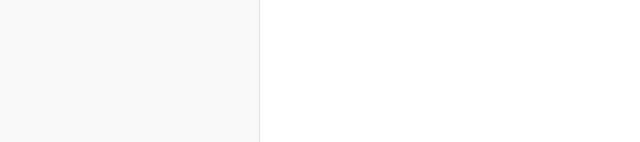
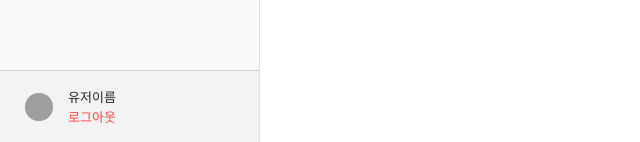
Before and after one commit to ro-ssang/youtube-playlist-02, a React (Create React App) app: page / in a window 1280 px wide. Shown: the part 658-800 px from the top of the page, without its empty margins (0-640 px from the left). Built offline with nearby package versions, Linux system fonts and the light colour scheme; grey boxes are pictures that could not be loaded.

Commit message:
Feat: LogoutBox 컴포넌트 추가

```diff
--- /dev/null
+++ b/src/components/atoms/AuthBox.jsx
@@ -0,0 +1,18 @@
+import React from 'react';
+import styled from 'styled-components';
+
+const Container = styled.div`
+  display: flex;
+  -webkit-box-align: center;
+  align-items: center;
+  height: 72px;
+  padding: 0px 1.5625rem;
+  border-top: 0.5px solid ${({ theme }) => theme.colors.divider};
+  background: ${({ theme }) => theme.colors.sidebar.background.default};
+`;
+
+function AuthBox({ children }) {
+  return <Container>{children}</Container>;
+}
+
+export default AuthBox;
--- /dev/null
+++ b/src/components/atoms/Avatar.jsx
@@ -0,0 +1,17 @@
+import React from 'react';
+import styled from 'styled-components';
+
+const Image = styled.img`
+  width: 1.75rem;
+  height: 1.75rem;
+  border-radius: 50%;
+  margin-right: 15px;
+  background: rgb(210, 210, 210);
+  object-fit: cover;
+`;
+
+function Avatar({ avatarUrl }) {
+  return <Image src={avatarUrl} alt="아바타" />;
+}
+
+export default Avatar;
--- a/src/components/modules/Aside.jsx
+++ b/src/components/modules/Aside.jsx
@@ -1,10 +1,12 @@
 import React from 'react';
 import styled from 'styled-components';
 import AddPlayItem from '../atoms/AddPlayItem';
+import AuthBox from '../atoms/AuthBox';
 import BrowseItem from '../atoms/BrowseItem';
 import ListTitle from '../atoms/ListTitle';
 import PlayItem from '../atoms/PlayItem';
 import SiteLogo from '../atoms/SiteLogo';
+import LogoutBox from './LogoutBox';
 import SearchForm from './SearchForm';
 
 const Container = styled.aside`
@@ -37,6 +39,13 @@ function Aside({ children }) {
           <PlayItem text="요리" path="/playlist/PLnURkYeeEkiKJjDKapnRxLVesniKMYGQm" />
         </PlayList>
       </Nav>
+      <AuthBox>
+        <LogoutBox
+          avatarUrl="https://lh3.googleusercontent.com/a/AATXAJxEa6-_FQ9x-ASpd6cIaHcq_gHEwuVkAMUQ_Nb-=s96-c"
+          username="유저이름"
+          logoutPath="/"
+        />
+      </AuthBox>
     </Container>
   );
 }
--- /dev/null
+++ b/src/components/modules/LogoutBox.jsx
@@ -0,0 +1,27 @@
+import React from 'react';
+import { Link } from 'react-router-dom';
+import styled from 'styled-components';
+import Avatar from '../atoms/Avatar';
+
+const Username = styled.div`
+  font-size: 0.8125rem;
+`;
+const LogoutLink = styled(Link)`
+  font-size: 0.8125rem;
+  color: ${({ theme }) => theme.colors.red};
+  cursor: pointer;
+`;
+
+function LogoutBox({ avatarUrl, username, logoutPath }) {
+  return (
+    <>
+      <Avatar avatarUrl={avatarUrl} />
+      <div>
+        <Username>{username}</Username>
+        <LogoutLink to={logoutPath}>로그아웃</LogoutLink>
+      </div>
+    </>
+  );
+}
+
+export default LogoutBox;
```
